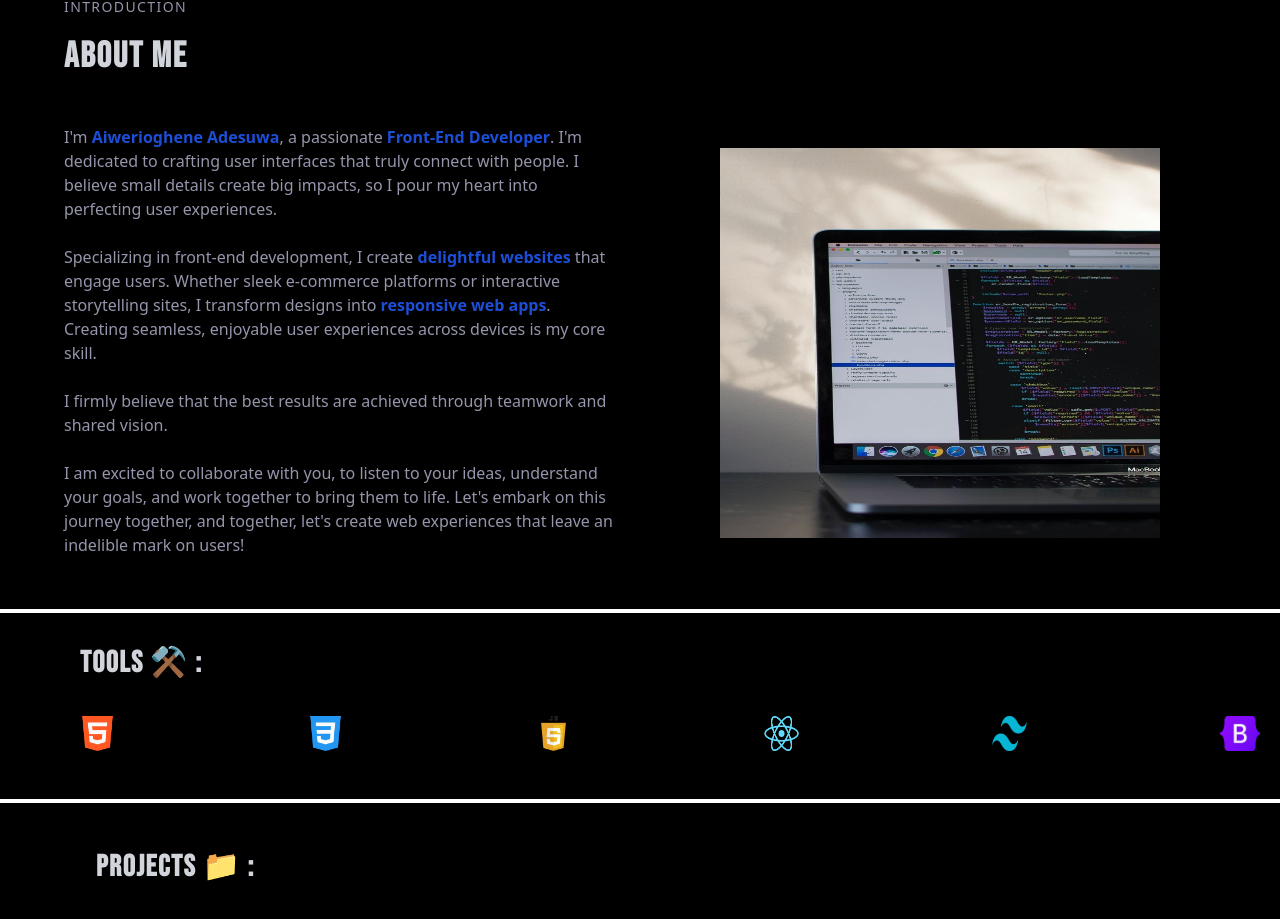
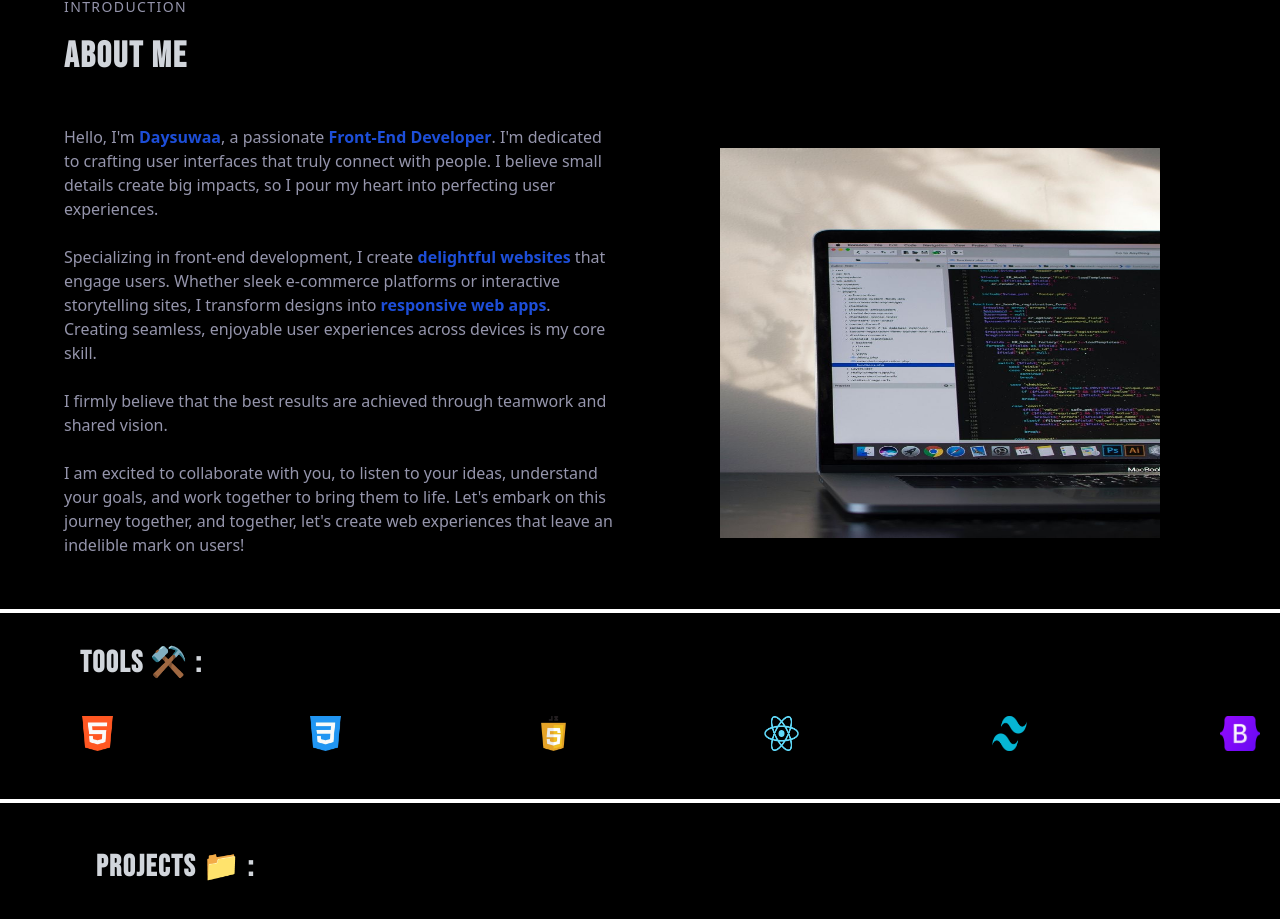
Before and after one commit to Aiwerioghene/Myportfolio, a React (Create React App) app: page / in a window 1280 px wide. Shown: the part 899-1818 px from the top of the page. Built offline with nearby package versions, Linux system fonts and the light colour scheme.

Commit message:
ABOUT COMPLETE

```diff
--- a/src/components/About.jsx
+++ b/src/components/About.jsx
@@ -10,7 +10,7 @@ const About = () => {
       <div className="grid md:grid-cols-2 gap-4 sm:grid-cols-1  p-[3rem] ">
         <div className="px-4 pb-1">
           <p>
-          I'm <span className='text-blue-700 font-bold'>Aiwerioghene Adesuwa</span>, a passionate <span className='text-blue-700 font-bold'>Front-End Developer</span>. I'm dedicated to crafting user interfaces that truly connect with people.
+          Hello, I'm <span className='text-blue-700 font-bold'>Daysuwaa</span>, a passionate <span className='text-blue-700 font-bold'>Front-End Developer</span>. I'm dedicated to crafting user interfaces that truly connect with people.
           I believe small details create big impacts, so I pour my heart into perfecting user experiences.
           <br></br>
           <br></br>
```
